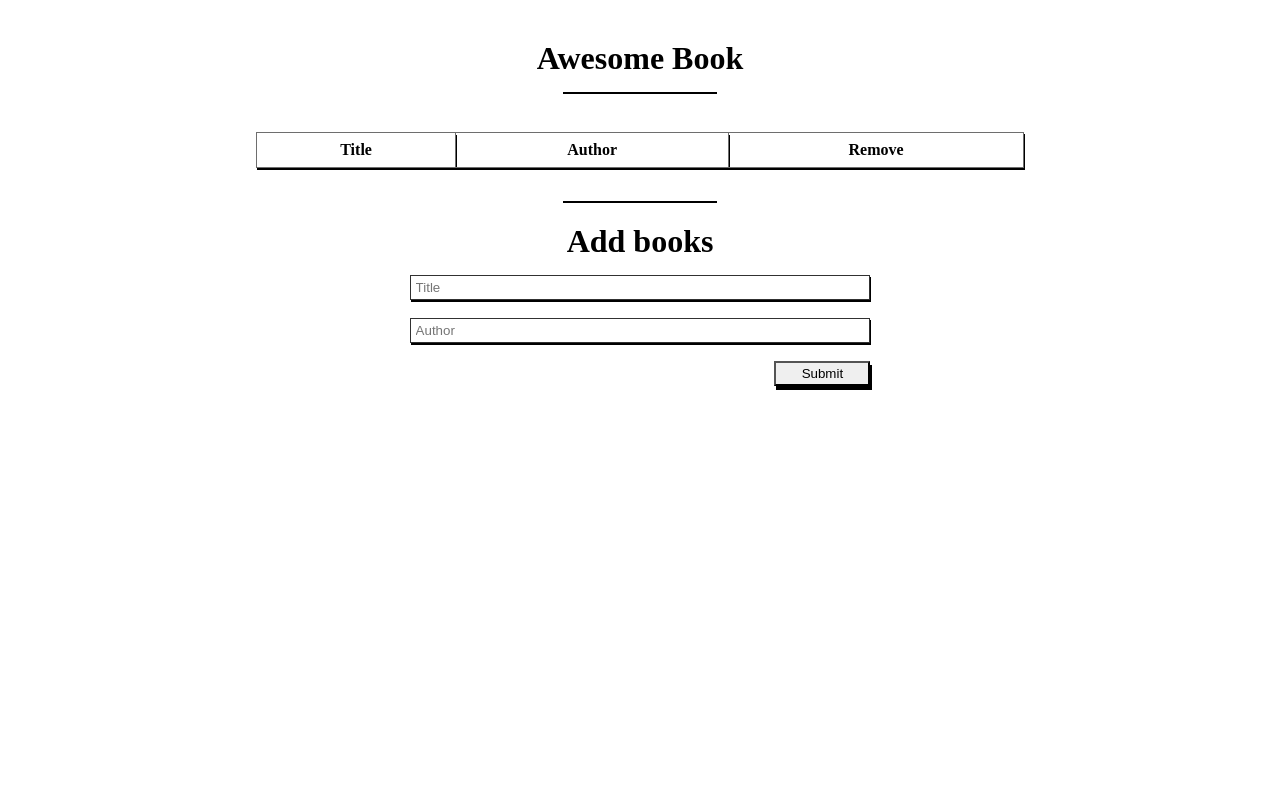
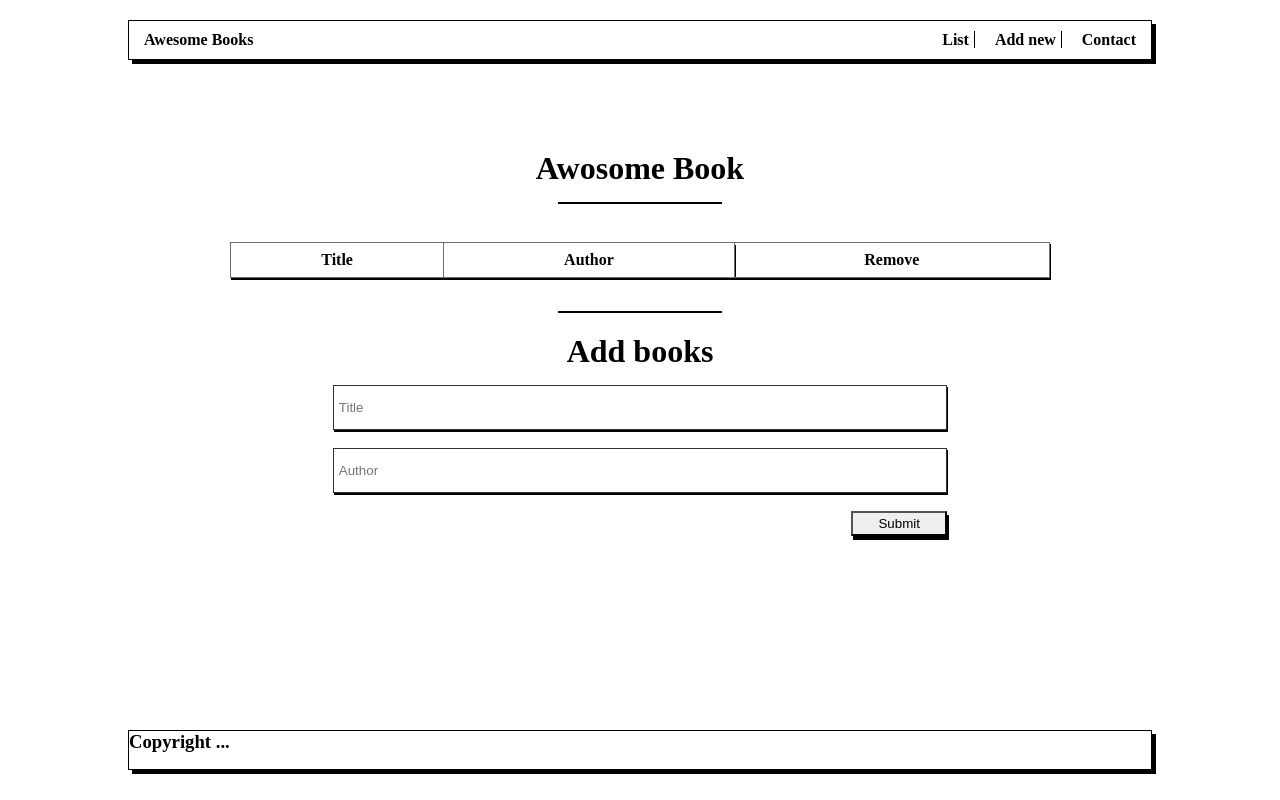
Before and after one commit to yaredtekle022/awsome-books1, a website: page index.html in a window 1280 px wide. Drawn offline with Linux system fonts and the light colour scheme.

Commit message:
add index.html and style it

```diff
--- a/index.html
+++ b/index.html
@@ -1,17 +1,25 @@
 <!DOCTYPE html>
 <html lang="en">
-
     <head>
-    <meta charset="UTF-8">
-    <meta http-equiv="X-UA-Compatible" content="IE=edge">
-    <meta name="viewport" content="width=device-width, initial-scale=1.0">
+        <meta charset="UTF-8"/>
+        <meta http-equiv="X-UA-Compatible" content="IE=edge"/>
+        <meta name="viewport" content="width=device-width, initial-scale=1.0"/>
+        <link rel="stylesheet" href="style.css"/>
         <title>Book list</title>
-    <link rel="stylesheet" href="style.css">
     </head>
-
     <body>
+        <nav>
+            <div class="logo"><a href="index.html">Awesome Books</a></div>
+            <ul class="list-items">
+                <li class="book-list"><a class="list-link" href="">List</a></li>
+                <li class="add-book"><a class="add-link" href="">Add new</a></li>
+                <li class="contact-list"><a class="contact-link" href="">Contact</a></li>
+            </ul>
+        </nav>
+        <p class="time"></p>
         <div class="container">
-        <h1>Awesome Book</h1> <hr>
+            <div class="all">
+                <h1>Awosome Book</h1><hr>
                 <table class="table">
                     <thead>
                         <tr>
@@ -19,19 +27,33 @@
                             <th>Author</th>
                             <th>Remove</th>
                         </tr>
-                <thead> <br>
-                <tbody id="bookList"></tbody>
-        </table> <br> <hr>
+                    <thead><br>
+                    <tbody id="bookList">
+                    </tbody>
+                </table><br><hr>
+            </div>
             <form id="enter">
                 <h1>Add books</h1>
-            <input type="text" id="title" placeholder="Title"></br>
-            <input type="text" id="author" placeholder="Author"></br>
+                <input type="text" id="title" placeholder="Title"/></br>
+                <input type="text" id="author" placeholder="Author"/></br>
                 <div id=submit>
                     <button id="submit" type="submit">Submit</button>
                 </div>
             </form>
-        <script src="script.js">
-        </script>
+        </div>
+        <section class="contact">
+            <h1>Contact information</h1>
+            <ul>
+                <p>Do you have any question or you want to say You can reach out to us!</p>
+                <li>Our email: Books@mail.com</li>
+                <li>Our phone number: +233434343</li>
+                <li>Our adress one: Addis Ababa, Ethiopia</li>
+                <li>Our adress two: Nairobi, Kenya</li>
+            </ul>
+        </section>
+       <footer>
+           <h3 class="copy-right">Copyright   ...</h3>
+       </footer>
+        <script src="script.js"></script>
     </body>
-
 </html>
--- /dev/null
+++ b/script.js
@@ -0,0 +1 @@
+// Book Class:
--- a/style.css
+++ b/style.css
@@ -4,12 +4,13 @@
   box-sizing: border-box;
 }
 
-.container {
+.container,
+.all {
   display: flex;
   flex-direction: column;
   margin-top: 40px;
-  margin-left: 20%;
-  margin-right: 20%;
+  margin-left: 10%;
+  margin-right: 10%;
 }
 
 h1 {
@@ -40,7 +41,7 @@
 }
 
 tr:nth-child(even) {
-  background-color: rgb(170, 169, 169);
+  background-color: rgba(0, 0, 0, 0.1);
 }
 
 .remove-btn {
@@ -67,7 +68,7 @@
 
 #title,
 #author {
-  height: 25px;
+  height: 45px;
   padding: 5px;
   border: 1px solid rgb(49, 49, 49);
   box-shadow: 1px 2px black;
@@ -84,3 +85,92 @@
 #submit:hover {
   cursor: pointer;
 }
+
+/* for the nav section */
+
+nav {
+  display: flex;
+  justify-content: space-between;
+  margin-top: 20px;
+  border: 1px solid black;
+  align-items: center;
+  margin-left: 10%;
+  margin-right: 10%;
+  height: 40px;
+  box-shadow: 4px 4px black;
+}
+
+.logo {
+  margin-left: 15px;
+  font-weight: bold;
+}
+
+.list-items {
+  display: flex;
+  gap: 20px;
+  list-style-type: none;
+  margin-right: 15px;
+}
+
+a {
+  text-decoration: none;
+  color: black;
+}
+
+.list-link,
+.add-link {
+  border-right: 1.75px solid black;
+  padding-right: 5px;
+}
+
+.list-link,
+.add-link,
+.contact-link {
+  font-weight: bold;
+}
+
+.time {
+  display: flex;
+  justify-content: end;
+  margin-top: 10px;
+  margin-right: 10%;
+}
+
+/* contact section */
+
+.contact {
+  display: none;
+  flex-direction: column;
+  align-items: center;
+  gap: 10px;
+  margin-bottom: 50px;
+}
+
+.contact h1 {
+  font-size: 30px;
+  margin-bottom: 30px;
+}
+
+.contact p {
+  margin-bottom: 20px;
+  font-size: 20px;
+}
+
+.contact ul li {
+  margin-left: 35px;
+  font-size: 20px;
+}
+
+footer {
+  border: 1px solid black;
+  position: absolute;
+  left: 0;
+  right: 0;
+  bottom: 20px;
+  box-shadow: 4px 4px black;
+  margin-bottom: 10px;
+  margin-left: 10%;
+  margin-right: 10%;
+  height: 40px;
+  margin-top: 100px;
+}
```
Also changed, not shown: MIT.md (added, +11 -0 lines), README.md. Lines whose indentation alone changed are shown as unchanged.
